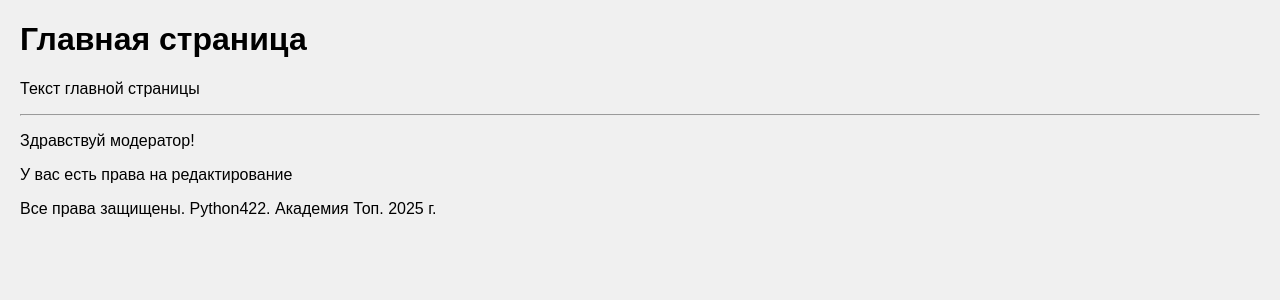
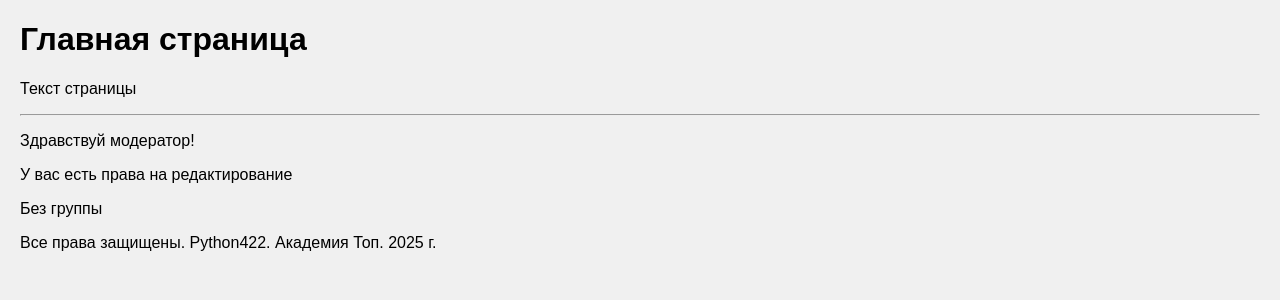
Before and after one commit to VladimirMonin/django_422, a Django app: page / in a window 1280 px wide. Shown: the part 54-354 px from the top of the page. Run offline with Django 5.2, Linux system fonts and the light colour scheme.

Commit message:
lesson_56: знакомство с фильтрами

```diff
--- a/templates/main.html
+++ b/templates/main.html
@@ -10,7 +10,7 @@
     {# Это Django коммент #}
     <!-- Это HTML коммент -->
     <h1>{{ title }}</h1>
-    <p>{{ text }}</p>
+    <p>{{ text|cut:"главной"}}</p>
     <hr>
    {% comment %} Условия в шаблонизаторе Django {% endcomment %}
 {% if  user_status == "admin" %}
@@ -26,4 +26,7 @@
 {% if user_status in "admin moderator editor" %}
     <p>У вас есть права на редактирование</p>
 {% endif %}
+
+<p>{{group|default:"Без группы"}}</p>
+
 {% endblock %}
```
